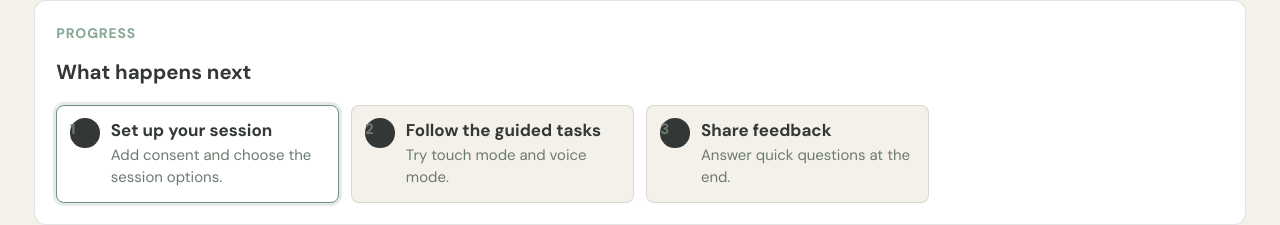
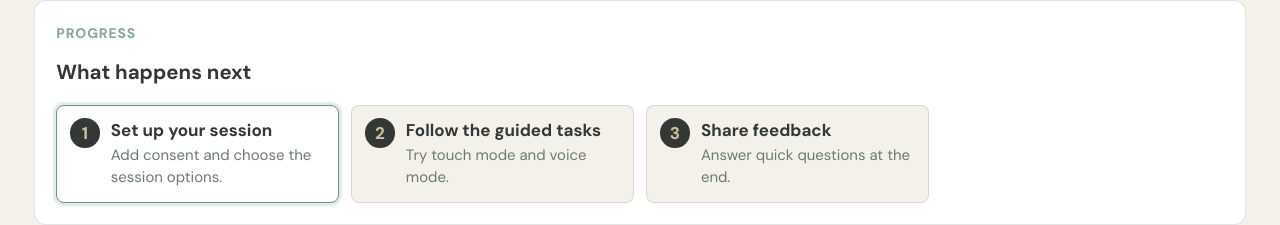
Before and after one commit to komaraip/diy-assist-me, a React (Vite) app: page /study in a window 1280 px wide. Shown: the part 360-585 px from the top of the page. Built offline with nearby package versions, Linux system fonts and the light colour scheme; no server answers.

Commit message:
fix: update guided progress list styles for better structure

```diff
--- a/src/styles/index.css
+++ b/src/styles/index.css
@@ -1873,12 +1873,12 @@ button:disabled {
   font-weight: 900;
 }
 
-.guided-progress-list strong,
-.guided-progress-list span {
+.guided-progress-list li > div > strong,
+.guided-progress-list li > div > span {
   display: block;
 }
 
-.guided-progress-list span {
+.guided-progress-list li > div > span {
   color: var(--muted);
   font-size: 0.88rem;
 }
```
